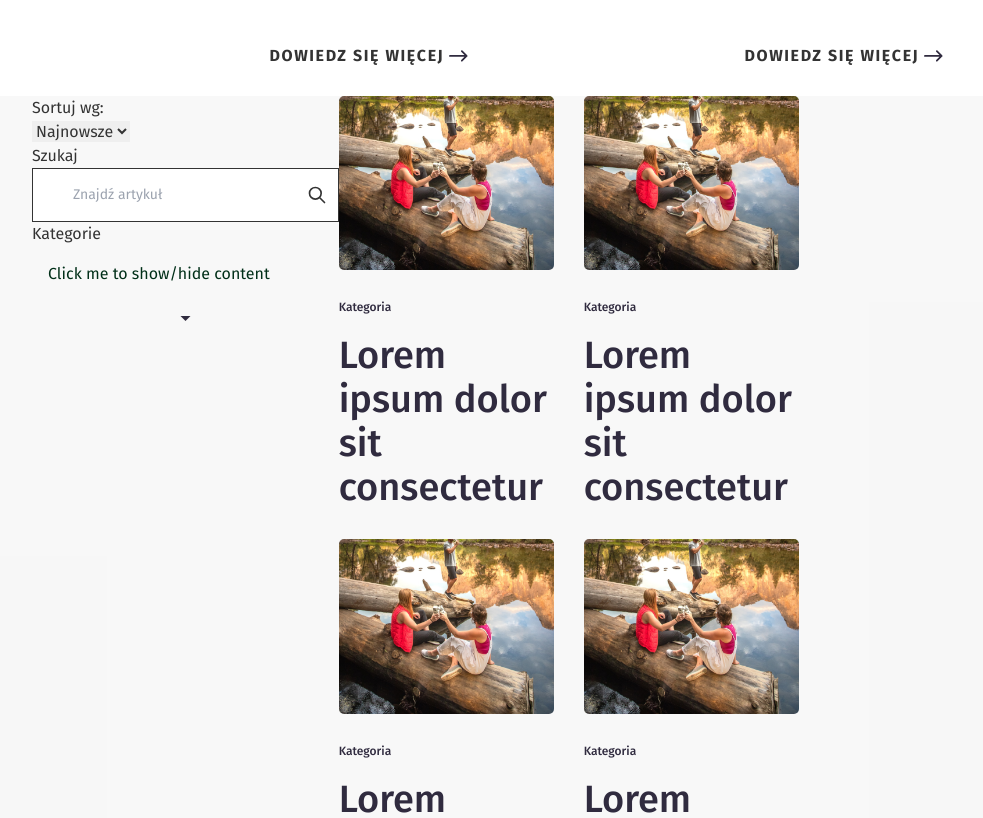
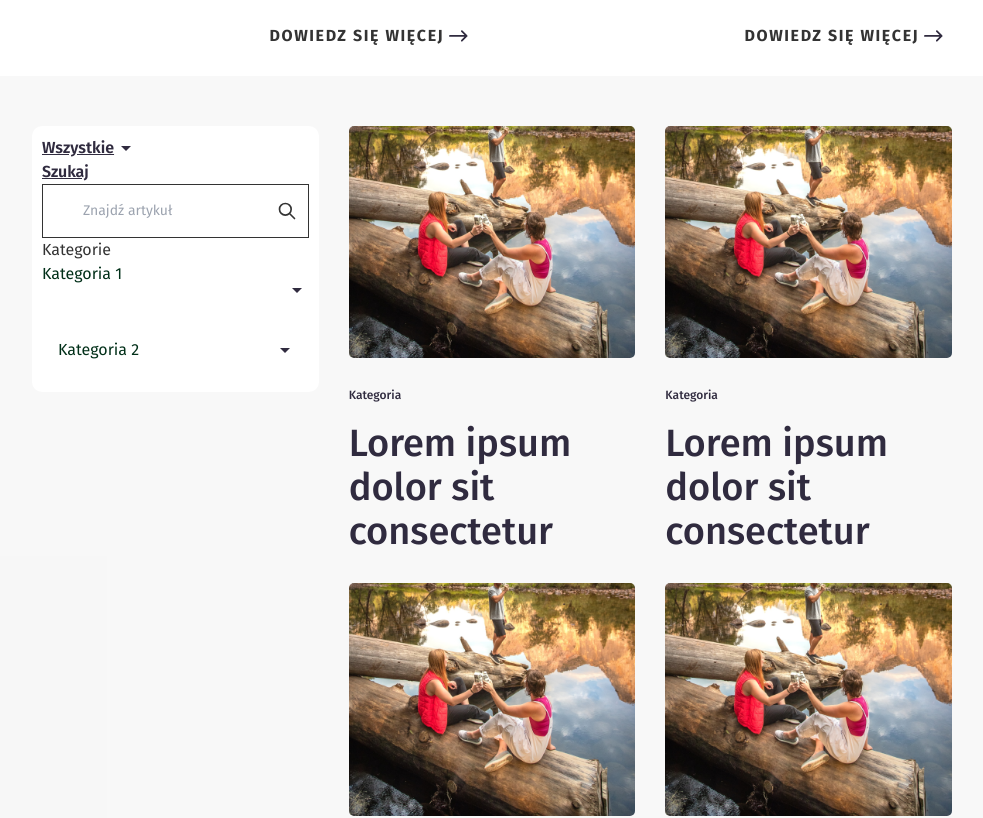
Before and after one commit to EXXC3PT10N/klaster, a Next.js app: page /baza-wiedzy in a window 1280 px wide. Shown: the part 969-1787 px from the top of the page, without its empty margins (148-1131 px from the left). Built offline with nearby package versions, Linux system fonts and the light colour scheme.

Commit message:
Dropdown

```diff
--- a/pages/baza-wiedzy/index.tsx
+++ b/pages/baza-wiedzy/index.tsx
@@ -38,7 +38,7 @@ const BazaWiedzy: NextPage = () => {
                                 <div className="flex items-center">
                                     <div className="w-full">
                                         <div className="text-h2">
-                                            <h2 className="underline-custom inline-block">Najnowsze wiadomości</h2>
+                                            <h2 className="underline-custom inline-block">Najnowsze artykuły</h2>
                                         </div>
                                     </div>
                                     <div className="arrows flex space-x-5">
@@ -60,7 +60,7 @@ const BazaWiedzy: NextPage = () => {
                                     </div>
                                     <div className="col-span-full lg:col-span-4 flex flex-col">
 
-                                        <ul className="filters text-single--filters flex flex-wrap pt-5">
+                                        <ul className="filters text-single--filters flex flex-wrap">
                                             <li><a href="">Kategoria</a></li>
                                         </ul>
                                         <div className="text-h3 mt-4 mb-[30px]">
@@ -77,7 +77,7 @@ const BazaWiedzy: NextPage = () => {
                                     </div>
                                     <div className="col-span-full lg:col-span-4 flex flex-col">
 
-                                        <ul className="filters text-single--filters flex flex-wrap pt-5">
+                                        <ul className="filters text-single--filters flex flex-wrap">
                                             <li><a href="">Kategoria</a></li>
                                         </ul>
                                         <div className="text-h3 mt-4 mb-[30px]">
@@ -91,19 +91,27 @@ const BazaWiedzy: NextPage = () => {
                     </div>
                 </div>
             </section>
-            <section className="posts bg-grey-light pb-[36px]">
+            <section className="posts bg-grey-light pt-[50px] pb-[36px]">
                 <div className="container">
-                    <div className='grid-custom'>
-                        <div className='col-span-full lg:col-span-4'>
-                            <div>
-                                <h1>Sortuj wg:</h1>
-                                <select name="sort">
-                                    <option value="najnowsze">Najnowsze</option>
-                                    <option value="najstarsze">Najstarsze</option>
-                                </select>
+                    <div className="grid-custom grid-custom__gapped">
+                        <div className="bg-white rounded col-span-full lg:col-span-4 flex flex-col h-fit p-2.5">
+                            <div className="dropdown">
+                                <label tabIndex={0} className="btn-link text-blue-dark font-semibold cursor-pointer flex items-center hover:no-underline">Wszystkie <svg width="24" height="24" viewBox="0 0 24 24" fill="none" xmlns="http://www.w3.org/2000/svg">
+                                    <path d="M7 10L12 15L17 10H7Z" fill="#302B3F" />
+                                </svg>
+                                </label>
+                                <ul tabIndex={0} className="dropdown-content menu menu-normal p-2 shadow-sm bg-white rounded w-52">
+                                    <li><a>Wszystkie</a></li>
+                                    <li><a>Kategoria 1</a></li>
+                                    <li><a>Kategoria 2</a></li>
+                                    <li><a>Kategoria 3</a></li>
+                                    <li><a>Kategoria 4</a></li>
+                                    <li><a>Kategoria 5</a></li>
+                                </ul>
                             </div>
                             <div>
-                                <h1>Szukaj</h1>
+                                <label className="btn-link text-blue-dark font-semibold cursor-pointer flex items-center hover:no-underline">Szukaj
+                                </label>
                                 <form>
                                     <label htmlFor="default-search" className="mb-2 text-sm font-medium text-gray-900 sr-only dark:text-gray-300">Search</label>
                                     <div className="relative">
@@ -119,21 +127,87 @@ const BazaWiedzy: NextPage = () => {
                                 <ul>
                                     <li>
                                         <div className="collapse">
-                                            <Image src={arrowDropdown} />
+                                            <input type="checkbox" className="peer" />
+                                            <div className="collapse-title p-0  text-primary-content  peer-checked:text-secondary-content">
+                                                <h1 className=''>Kategoria 1</h1>
+                                                <div className='flex absolute p-0 top-4 right-0 items-center pointer-events-none'>
+                                                    <Image src={arrowDropdown} className='' />
+                                                </div>
+                                            </div>
+                                            <div className="collapse-content  text-primary-content peer-checked:text-secondary-content">
+                                                <ul>
+                                                    <li>
+                                                        <h1 className=''>Podkategoria 1</h1>
+                                                    </li>
+                                                    <li>
+                                                        <h1 className=''>Podkategoria 2</h1>
+                                                    </li>
+                                                </ul>
+                                            </div>
+
+                                        </div>
+                                    </li>
+                                    <li>
+                                        <div className="collapse">
                                             <input type="checkbox" className="peer" />
                                             <div className="collapse-title  text-primary-content  peer-checked:text-secondary-content">
-                                                Click me to show/hide content
+                                                <h1 className=''>Kategoria 2</h1>
+                                                <div className='flex absolute top-4 right-0 items-center pr-3 pointer-events-none'>
+                                                    <Image src={arrowDropdown} className='' />
+                                                </div>
                                             </div>
                                             <div className="collapse-content  text-primary-content peer-checked:text-secondary-content">
-                                                <p>tabindex="0" attribute is necessary to make the div focusable</p>
+                                                <ul>
+                                                    <li>
+                                                        <h1 className=''>Podkategoria 1</h1>
+                                                    </li>
+                                                    <li>
+                                                        <div className="collapse">
+                                                            <input type="checkbox" className="peer" />
+                                                            <div className="collapse-title  text-primary-content  peer-checked:text-secondary-content">
+                                                                <h1 className=''>Podkategoria 2</h1>
+                                                                <div className='flex absolute top-4 right-0 items-center pr-3 pointer-events-none'>
+                                                                    <Image src={arrowDropdown} className='' />
+                                                                </div>
+                                                            </div>
+                                                            <div className="collapse-content  text-primary-content peer-checked:text-secondary-content">
+                                                                <ul>
+                                                                    <li>
+                                                                        <h1 className=''>PodPodkategoria 1</h1>
+                                                                    </li>
+                                                                    <li>
+                                                                        <h1 className=''>PodPodkategoria 2</h1>
+                                                                    </li>
+                                                                </ul>
+                                                            </div>
+
+                                                        </div>
+                                                    </li>
+                                                </ul>
                                             </div>
+
                                         </div>
                                     </li>
                                 </ul>
                             </div>
                         </div>
-                        <div className="posts-main grid-custom grid-custom__gapped mb-[55px] col-span-full lg:col-span-6">
-                            <div className="col-span-full lg:col-span-6">
+                        <div className=" posts-main grid grid-cols-8 gap-[30px] mb-[55px] col-span-full lg:col-span-8">
+                            <div className="col-span-full lg:col-span-4">
+                                <div className="flex flex-col ">
+                                    <a href="">
+                                        <Image className="rounded-sm" src={PostImage} alt="post-image" />
+                                    </a>
+                                    <ul className="filters text-single--filters flex flex-wrap pt-5">
+                                        <li><a href="">Kategoria</a></li>
+                                    </ul>
+                                    <div className="text-h3 pt-4">
+                                        <a href="">
+                                            <h3>Lorem ipsum dolor sit consectetur</h3>
+                                        </a>
+                                    </div>
+                                </div>
+                            </div>
+                            <div className="col-span-full lg:col-span-4">
                                 <div className="flex flex-col">
                                     <a href="">
                                         <Image className="rounded-sm" src={PostImage} alt="post-image" />
@@ -148,7 +222,7 @@ const BazaWiedzy: NextPage = () => {
                                     </div>
                                 </div>
                             </div>
-                            <div className="col-span-full lg:col-span-6">
+                            <div className="col-span-full lg:col-span-4">
                                 <div className="flex flex-col">
                                     <a href="">
                                         <Image className="rounded-sm" src={PostImage} alt="post-image" />
@@ -163,7 +237,7 @@ const BazaWiedzy: NextPage = () => {
                                     </div>
                                 </div>
                             </div>
-                            <div className="col-span-full lg:col-span-6">
+                            <div className="col-span-full lg:col-span-4">
                                 <div className="flex flex-col">
                                     <a href="">
                                         <Image className="rounded-sm" src={PostImage} alt="post-image" />
@@ -178,22 +252,7 @@ const BazaWiedzy: NextPage = () => {
                                     </div>
                                 </div>
                             </div>
-                            <div className="col-span-full lg:col-span-6">
-                                <div className="flex flex-col">
-                                    <a href="">
-                                        <Image className="rounded-sm" src={PostImage} alt="post-image" />
-                                    </a>
-                                    <ul className="filters text-single--filters flex flex-wrap pt-5">
-                                        <li><a href="">Kategoria</a></li>
-                                    </ul>
-                                    <div className="text-h3 pt-4">
-                                        <a href="">
-                                            <h3>Lorem ipsum dolor sit consectetur</h3>
-                                        </a>
-                                    </div>
-                                </div>
-                            </div>
-                            <div className="col-span-full lg:col-span-6">
+                            <div className="col-span-full lg:col-span-4">
                                 <div className="flex flex-col">
                                     <a href="">
                                         <Image className="rounded-sm" src={PostImage} alt="post-image" />
```
